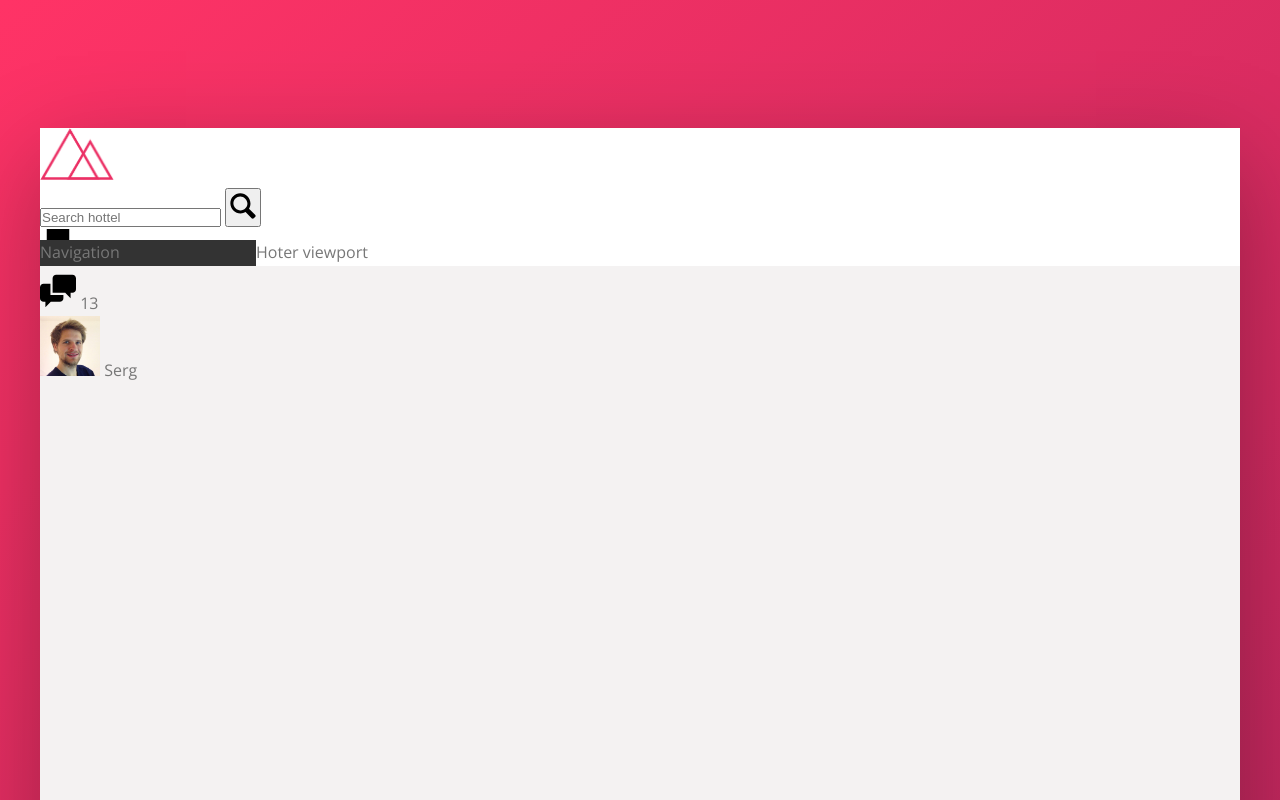
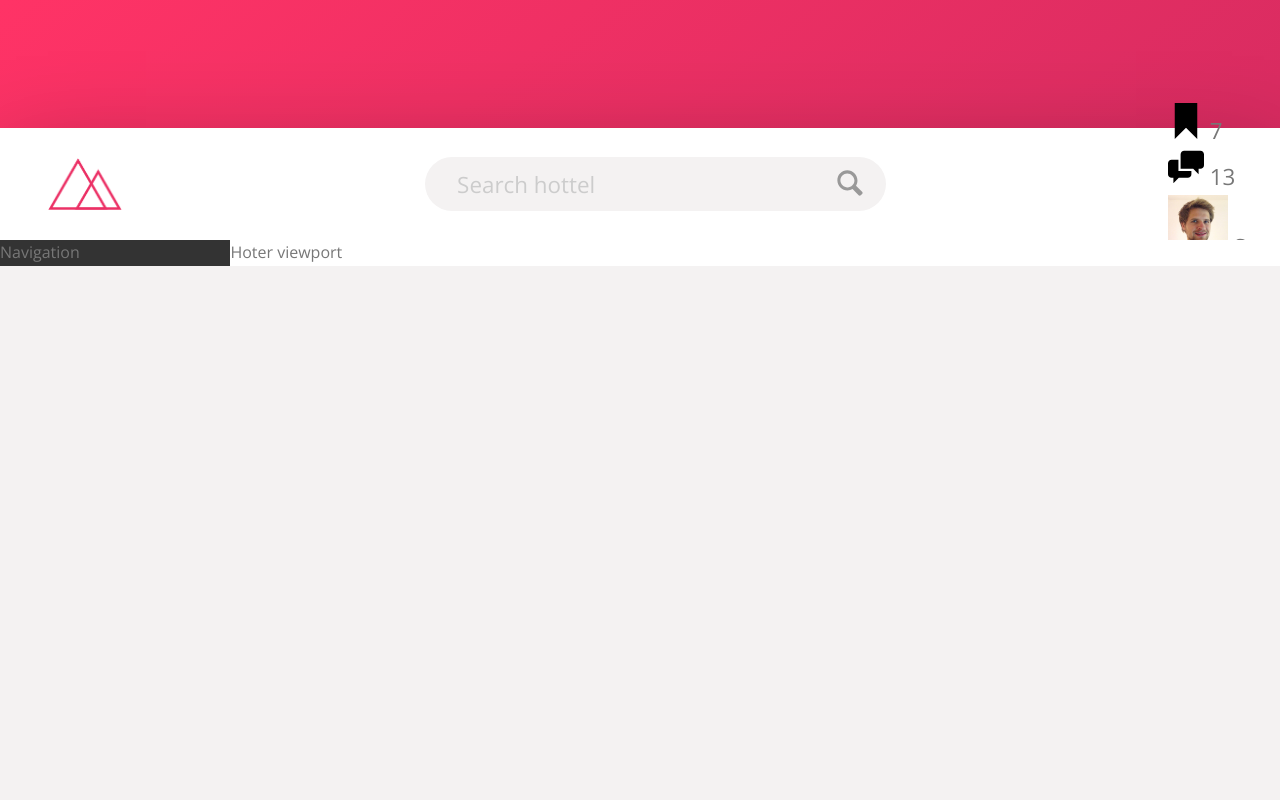
Before and after one commit to SALeon/TRILLO, a website built with webpack: page src/index.html in a window 1280 px wide. Shown: the top 800 px of the page. Built offline with nearby package versions, Linux system fonts and the light colour scheme; files whose address does not match are found by name.

Commit message:
add header 2

```diff
--- a/src/sass/_components.scss
+++ b/src/sass/_components.scss
@@ -3,23 +3,64 @@
 
 .logo {
     height: 3.25rem;
+    margin-left: 3rem;
 }
 
 
 /////////////////////////////////
 // SEARCH
 .search {
-    &__input{
+    flex: 0 0 40%;
+    display: flex;
+    align-items: center;
+    justify-content: center;
 
+    &__input {
+        font-family: inherit;
+        font-size: inherit;
+        color: inherit;
+        background-color: var(--color-grey-light-2);
+        border: none;
+        padding: .7rem 2rem;
+        border-radius: 100px;
+        width: 90%;
+        transition: all .2s;
+        margin-right: -3.25rem;
+
+        &:focus {
+            outline: none;
+            width: 100%;
+            background-color: var(--color-grey-light-3);
         }
+
+        &::-webkit-input-placeholder {
+            font-weight: 100;
+            color: var(--color-grey-light-4);
+        }
+    }
+
+    &__input:focus + &__button {
+        background-color: var(--color-grey-light-3);
+    }
+
 
     &__icon {
         height: 2rem;
         width: 2rem;
+        fill: var(--color-grey-dark-3);
     }
 
     &__button {
+        border:none;
+        background-color: var(--color-grey-light-2);
 
+        &:focus {
+            outline: none;
+        }
+
+        &:active{
+            transform: translateY(2px);
+        }
     }
 }
 
@@ -27,29 +68,21 @@
 /////////////////////////////////
 // USER NAVIGATION
 .user-nav {
-        &__icon-box {
-
-        }
+    &__icon-box {}
 
     &__icon {
         height: 2.25rem;
         width: 2.25rem;
     }
 
-        &__notification {
-
-        }
+    &__notification {}
 
     &__user-photo {
         height: 3.75rem;
         width: 3.75rem;
     }
 
-        &__user-name {
+    &__user-name {}
 
+    &__user {}
 }
-
-        &__user {
-
-        }
-}
--- a/src/sass/_layout.scss
+++ b/src/sass/_layout.scss
@@ -1,11 +1,15 @@
 .header {
+    font-size: 1.4rem;
     height: 7rem;
     background-color: #fff;
     border-bottom: var(--color-grey-light-2);
+    display: flex;
+    justify-content: space-between;
+    align-items: center;
 }
 
 .container {
-    max-width: 75rem;
+    max-width: 95rem;
     margin: 8rem auto;
     background-color: var(--color-grey-light-2);
     box-shadow: var(--shadow-dark);
@@ -15,6 +19,7 @@
 
 .content {
     display: flex;
+
 }
 
 .sidebar {
```
Also changed, not shown: src/sass/style.scss (line endings or trailing spaces). Lines whose indentation alone changed are shown as unchanged.
